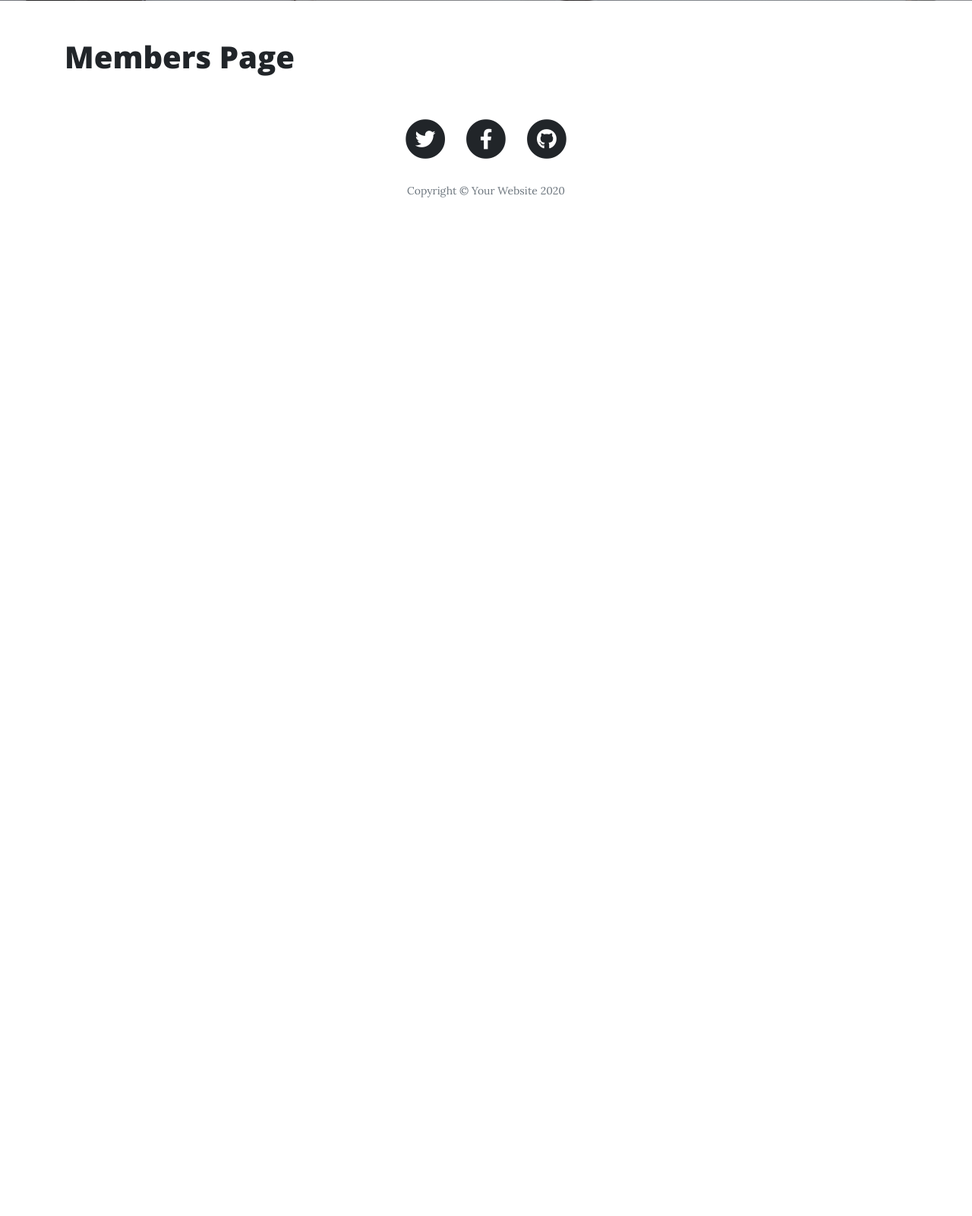
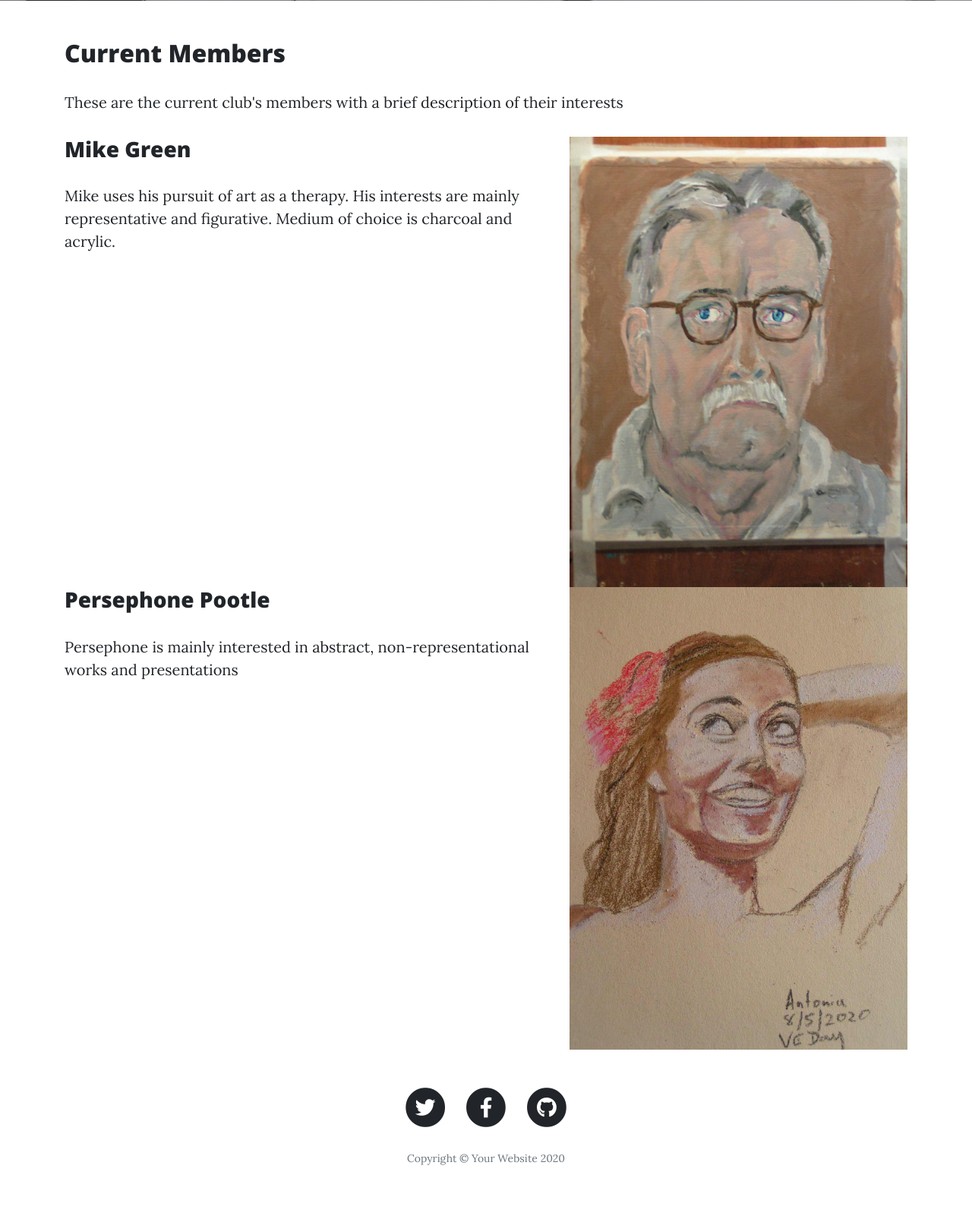
Before and after one commit to mikedjgreen/MSP3_sandbox, a Flask app: page / in a window 1280 px wide. Shown: the part 623-2224 px from the top of the page at 76% size. Before the commit the page ends 883 px from the top, so only its background shows below. Run offline with Flask 2, Linux system fonts and the light colour scheme; some libraries are stand-ins or nearby versions.

Commit message:
Adding JSON data members

```diff
--- a/run.py
+++ b/run.py
@@ -1,4 +1,5 @@
 import os
+import json
 from flask import Flask, render_template
 
 
@@ -7,12 +8,15 @@ app = Flask(__name__)
 
 @app.route("/")
 def members():
-    return render_template("members.html")
+    data=[]
+    with open("static/data/members.json","r") as json_data:
+        data = json.load(json_data)
+    return render_template("members.html",page_title="Current Members",member_data=data)
 
 
 @app.route("/membership")
 def membership():
-    return render_template("membership.html")
+    return render_template("membership.html",page_title="Membership form")
 
 
 if __name__ == '__main__':
--- /dev/null
+++ b/static/data/members.json
@@ -0,0 +1,13 @@
+[
+    {
+        "name":"Mike Green",
+        "bio":"Mike uses his pursuit of art as a therapy. His interests are mainly representative and figurative. Medium of choice is charcoal and acrylic.",
+        "image_source":"static/img/Cheap_Model.jpg"
+    },
+    {
+        "name":"Persephone Pootle",
+        "bio":"Persephone is mainly interested in abstract, non-representational works and presentations",
+        "image_source":"static/img/Antonia_VE_Day.jpg"
+
+    }
+]
--- a/templates/members.html
+++ b/templates/members.html
@@ -1,3 +1,18 @@
 {% extends 'base.html' %} {% block content %}
-<h1>Members Page</h1>
+<h2>{{ page_title }}</h2>
+<p>These are the current club's members with a brief description of their interests</p>
+
+{% for member in member_data %}
+<div class="row featurette">
+    <div class="col-md-7">
+        <h3>{{ member.name }}</h3>
+        <p>{{ member.bio }}</p>
+    </div>
+    <div class="col-md-5">
+        <img class="featurette-image img-responsive" src="{{ member.image_source }}" style="width:100%;" alt="Picture of {{ member.name }}">
+    </div>
+</div>
+<div class="featurette-divider"></div>
+{% endfor %}
+
 {% endblock %}
--- a/templates/membership.html
+++ b/templates/membership.html
@@ -1,3 +1,3 @@
 {% extends 'base.html' %} {% block content %}
-        <h1>Membership Page</h1>
+        <h2>{{ page_title }}</h2>
 {% endblock %}
```
Also changed, not shown: static/img/Antonia_VE_Day.jpg (added), static/img/Cheap_Model.jpg (added).
